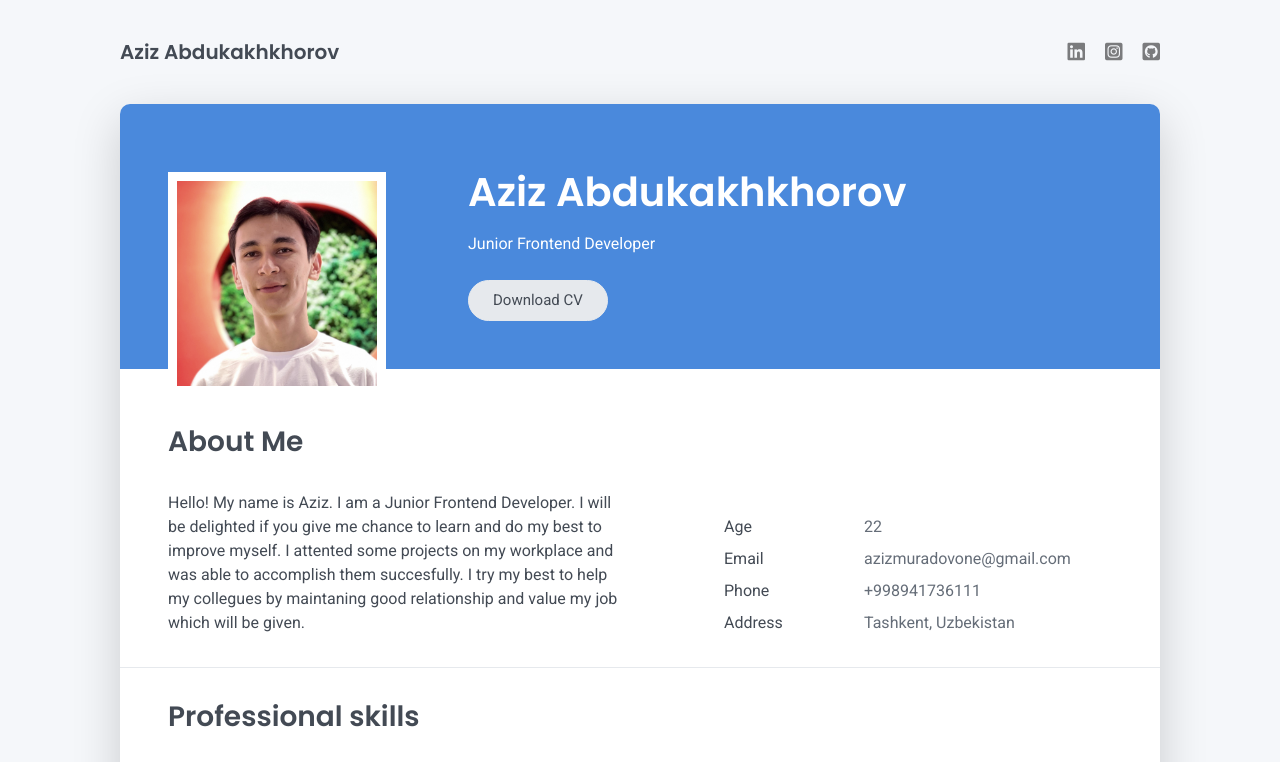
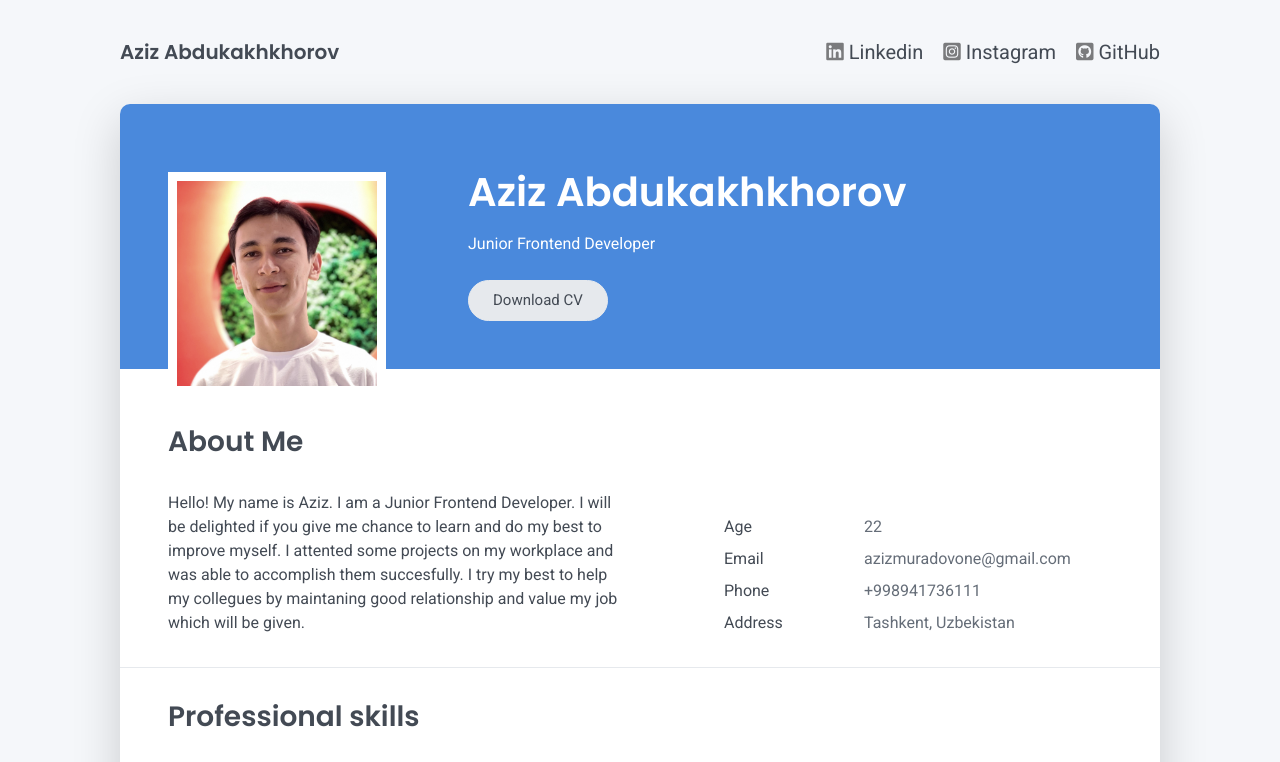
Before and after one commit to oxyyz/rsschool-cv, a plain HTML site: page index.html in a window 1280 px wide. Shown: the top 762 px of the page. Drawn offline with nearby package versions, Linux system fonts and the light colour scheme.

Commit message:
refactor: add text in anchor tag

```diff
--- a/index.html
+++ b/index.html
@@ -13,8 +13,7 @@
     crossorigin="anonymous" referrerpolicy="no-referrer">
   <link rel="preconnect" href="https://fonts.googleapis.com">
   <link rel="preconnect" href="https://fonts.gstatic.com" crossorigin>
-    <link
-        href="https://fonts.googleapis.com/css2?family=Poppins:wght@600&family=Roboto:wght@300;400;500;700&display=swap"
+  <link href="https://fonts.googleapis.com/css2?family=Poppins:wght@600&family=Roboto:wght@300;400;500;700&display=swap"
     rel="stylesheet">
 
   <noscript>
@@ -36,14 +35,17 @@
         <div class="header__nav">
           <nav class="nav">
             <ul class="nav__list">
-                            <li class="nav__item"><a href="https://www.linkedin.com/in/abdukakhkhorovaziz/"
-                                    target="_blank" class="nav__link" title="Linkedin"><i
-                                        class="fa-brands fa-linkedin"></i></a></li>
-                            <li class="nav__item"><a href="https://www.instagram.com/oxyyrox/" target="_blank"
-                                    class="nav__link" title="Instagram"><i
-                                        class="fa-brands fa-square-instagram"></i></a></li>
+              <li class="nav__item">
+                <a href="https://www.linkedin.com/in/abdukakhkhorovaziz/" target="_blank" class="nav__link"
+                  title="Linkedin">
+                  <i class="fa-brands fa-linkedin"></i>
+                  <span>Linkedin</span>
+                </a>
+              </li>
+              <li class="nav__item"><a href="https://www.instagram.com/oxyyrox/" target="_blank" class="nav__link"
+                  title="Instagram"><i class="fa-brands fa-square-instagram"></i> <span>Instagram</span> </a></li>
               <li class="nav__item"><a href="https://github.com/oxyyz" target="_blank" class="nav__link"
-                                    title="Github"><i class="fa-brands fa-square-github"></i></a></li>
+                  title="Github"><i class="fa-brands fa-square-github"></i> <span>GitHub</span> </a></li>
             </ul>
           </nav>
         </div>
@@ -64,8 +66,7 @@
               </h2>
               <p data-aos="fade-left" data-aos-delay="100">Junior Frontend Developer</p>
               <div data-aos="fade-left" data-aos-delay="200">
-                                <a href="./assets/Aziz_Abduqahhorov.pdf" target="_blank" download
-                                    class="cover__btn">Download CV</a>
+                <a href="./assets/Aziz_Abduqahhorov.pdf" target="_blank" download class="cover__btn">Download CV</a>
               </div>
             </div>
           </div>
@@ -93,8 +94,7 @@
               </div>
               <div class="info__row">
                 <div class="info__left">Email</div>
-                                <div class="info__right"><a
-                                        href="mailto:azizmuradovone@gmail.com">azizmuradovone@gmail.com</a>
+                <div class="info__right"><a href="mailto:azizmuradovone@gmail.com">azizmuradovone@gmail.com</a>
                 </div>
               </div>
               <div class="info__row">
@@ -391,14 +391,17 @@
         <div class="footer__socials">
           <nav class="nav">
             <ul class="nav__list">
-                            <li class="nav__item"><a href="https://www.linkedin.com/in/abdukakhkhorovaziz/"
-                                    target="_blank" class="nav__link" title="Linkedin"><i
-                                        class="fa-brands fa-linkedin"></i></a></li>
-                            <li class="nav__item"><a href="https://www.instagram.com/oxyyrox/" target="_blank"
-                                    class="nav__link" title="Instagram"><i
-                                        class="fa-brands fa-square-instagram"></i></a></li>
+              <li class="nav__item">
+                <a href="https://www.linkedin.com/in/abdukakhkhorovaziz/" target="_blank" class="nav__link"
+                  title="Linkedin">
+                  <i class="fa-brands fa-linkedin"></i>
+                  <span>Linkedin</span>
+                </a>
+              </li>
+              <li class="nav__item"><a href="https://www.instagram.com/oxyyrox/" target="_blank" class="nav__link"
+                  title="Instagram"><i class="fa-brands fa-square-instagram"></i> <span>Instagram</span> </a></li>
               <li class="nav__item"><a href="https://github.com/oxyyz" target="_blank" class="nav__link"
-                                    title="Github"><i class="fa-brands fa-square-github"></i></a></li>
+                  title="Github"><i class="fa-brands fa-square-github"></i> <span>GitHub</span> </a></li>
             </ul>
           </nav>
         </div>
```
Lines whose indentation alone changed are shown as unchanged.
